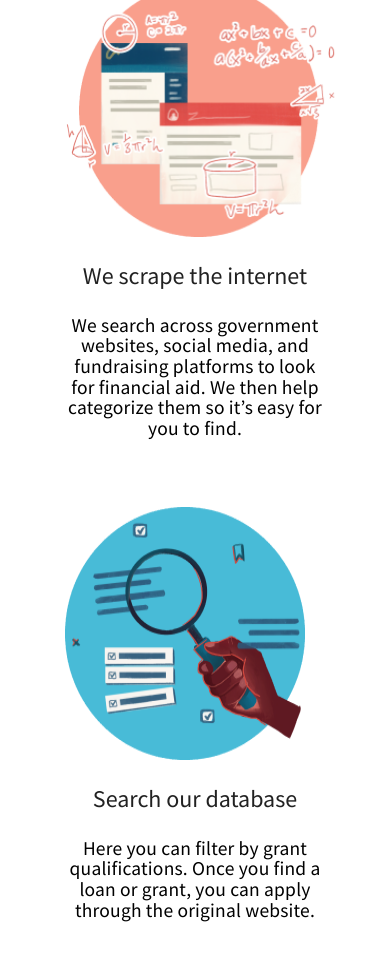
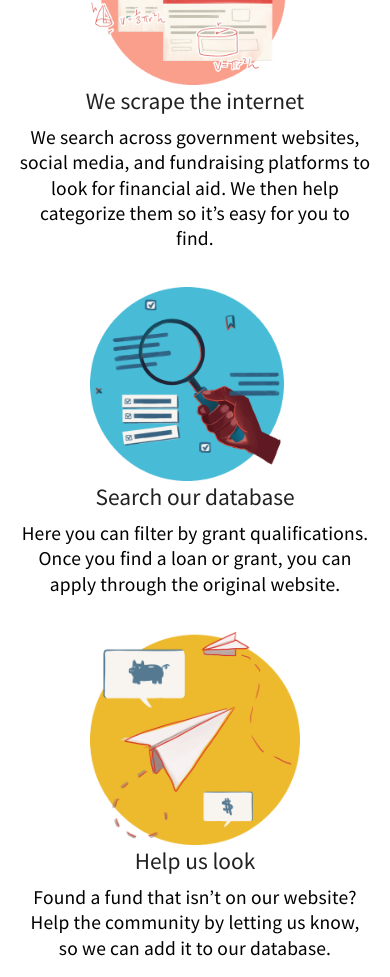
Before and after one commit to sfbrigade/datasci-bay-area-relief-frontend, a React (Create React App) app: page / in a window 390 px wide. Shown: the part 1020-1997 px from the top of the page. Built offline with nearby package versions, Linux system fonts and the light colour scheme; no server answers.

Commit message:
feat: [wip] Made responsive How It Works and changed font px to vw in theme.ts

```diff
--- a/src/components/home/HowItWorks.tsx
+++ b/src/components/home/HowItWorks.tsx
@@ -8,7 +8,7 @@ import Typography from "@material-ui/core/Typography";
 
 const Container = styled.div`
   width: 100%;
-  padding: 10% 0px;
+  padding: 1vw 0;
   display: flex;
   flex-direction: column;
   justify-content: center;
@@ -16,41 +16,67 @@ const Container = styled.div`
 
 const SectionContainer = styled.div`
   display: flex;
-  justify-content: space-evenly;
+  flex-direction: column;
+  align-items: center;
   flex-wrap: wrap;
-  margin-top: 85px;
+  width: 100%;
+  margin-top: 6vw;
+
+  @media(min-width: 30rem){
+    flex-direction: row;
+    justify-content: space-evenly;
+  }
 `;
 
 const Section = styled.div`
-  width: 260px;
-  height: 523px;
+  width: 90%;
   display: flex;
   flex-direction: column;
+  align-items: center;
+  margin-bottom: 7vw;
+  padding: 1vw;
+
+  @media(min-width: 30rem){
+    width: 23.9vw;
+    height: 48.1vw;
+    margin-bottom: 2vw;
+  }
 `;
 
 const SectionHeading = styled.div`
-  margin-bottom: 24px;
+  margin-bottom: 2.2vw;
 `;
 
 const LeftImg = styled.img`
-  width: 272px;
-  height: 253px;
-  padding: 0px;
-  margin-bottom: 24px;
+  width: 60%;
+
+  @media(min-width: 30rem){
+    width: 25vw;
+    height: 23.2vw;
+    margin-bottom: 2.2vw;
+  }
 `;
 
 const MiddleImg = styled.img`
-  width: 259.5px;
-  height: 253px;
-  padding: 0px;
-  margin-bottom: 24px;
+  width: 60%;
+
+  @media(min-width: 30rem){
+    width: 23.8vw;
+    height: 23.2vw;
+    padding: 0px;
+    margin-bottom: 2.2vw;
+  }
 `;
 
 const RightImg = styled.img`
-  width: 237px;
-  height: 253px;
-  padding: 0px;
-  margin-bottom: 24px;
+  width: 60%;
+
+  @media(min-width: 30rem){
+    width: 21vw;
+    height: 23.2vw;
+    padding: 0px;
+    margin-bottom: 2.2vw;
+}
 `;
 
 const HowItWorks: React.FC = () => {
@@ -63,7 +89,7 @@ const HowItWorks: React.FC = () => {
           <SectionHeading>
             <Typography variant="h5">We scrape the internet</Typography>
           </SectionHeading>
-          <Typography>
+          <Typography variant="body1">
             We search across government websites, social media, and fundraising
             platforms to look for financial aid. We then help categorize them so
             it’s easy for you to find.
@@ -75,7 +101,7 @@ const HowItWorks: React.FC = () => {
           <SectionHeading>
             <Typography variant="h5">Search our database</Typography>
           </SectionHeading>
-          <Typography>
+          <Typography variant="body1">
             Here you can filter by grant qualifications. Once you find a loan or
             grant, you can apply through the original website.
           </Typography>
@@ -86,7 +112,7 @@ const HowItWorks: React.FC = () => {
           <SectionHeading>
             <Typography variant="h5">Help us look</Typography>
           </SectionHeading>
-          <Typography>
+          <Typography variant="body1">
             Found a fund that isn’t on our website? Help the community by
             letting us know, so we can add it to our database.
           </Typography>
--- a/src/theme.ts
+++ b/src/theme.ts
@@ -34,9 +34,14 @@ export const theme = createMuiTheme({
     },
     h5: {
       fontFamily: "Source Sans Pro",
-      fontSize: "24px",
-      lineHeight: "30px",
+      fontSize: "6vw",
+      lineHeight: "8vw",
       color: colors.text,
+      ['@media (min-width: 30rem)']:{
+        fontSize: "2.2vw",
+        lineHeight: "2.7vw"
+      }
+
     },
     h6: {
       fontFamily: "Source Sans Pro",
@@ -46,17 +51,12 @@ export const theme = createMuiTheme({
     },
     body1: {
       fontSize: "5vw",
-      lineHeight: "5.3vw",
+      lineHeight: "6.5vw",
       letterSpacing: "0.05vw",
       ['@media (min-width: 30rem)']:{
         fontSize: "1.5vw",
         lineHeight: "2vw"
       }
-    },
-    body2: {
-      fontSize: "12px",
-      lineHeight: "20px",
-      letterSpacing: "0.25px",
     },
     subtitle1: {
       color: "darkblue",
```
